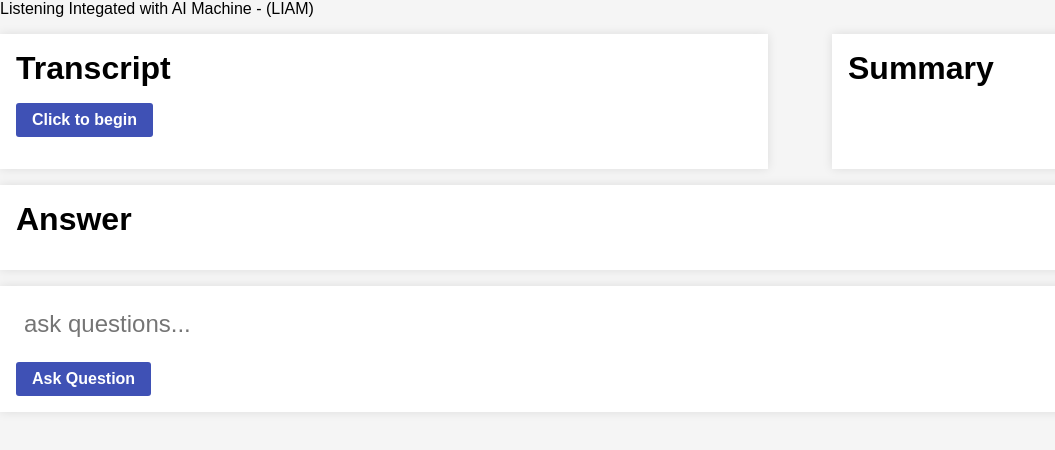
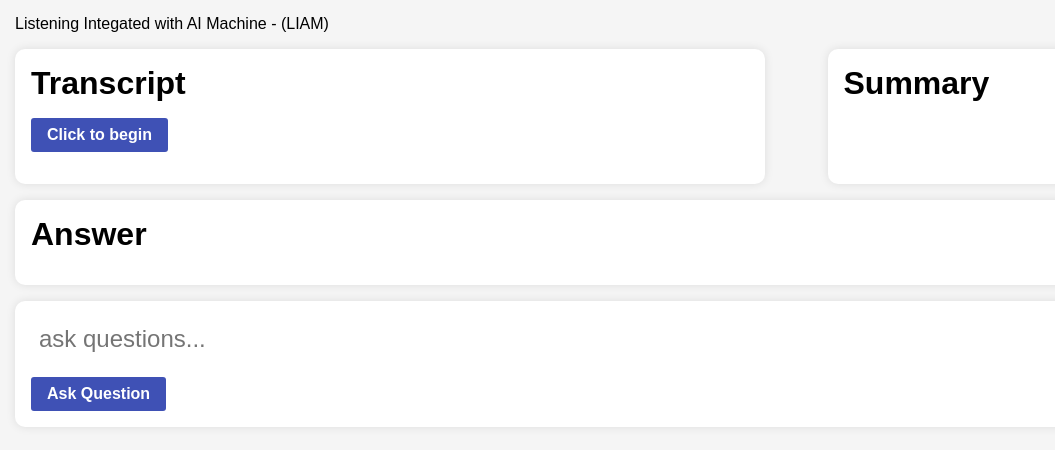
Before and after one commit to andrewschoi/liam, a Next.js app: page / in a window 1280 px wide. Shown: the top 450 px of the page, without its empty margins (0-1055 px from the left). Built offline with nearby package versions, Linux system fonts and the light colour scheme.

Commit message:
Home page stylistic changes

```diff
--- a/src/pages/index.js
+++ b/src/pages/index.js
@@ -56,6 +56,7 @@ export default function Home() {
   };
 
   return (
+    <main>
       <div>
         Listening Integated with AI Machine - (LIAM)
         <div className="row-container">
@@ -101,5 +102,6 @@ export default function Home() {
           </button>
         </div>
       </div>
+    </main>
   );
 }
--- a/src/styles/globals.css
+++ b/src/styles/globals.css
@@ -32,6 +32,7 @@ body {
   box-shadow: 0 0 10px rgba(0, 0, 0, 0.1);
   padding: 1rem;
   margin-bottom: 1rem;
+  border-radius: 10px;
 }
 
 .transcript-header {
@@ -69,6 +70,7 @@ body {
   box-shadow: 0 0 10px rgba(0, 0, 0, 0.1);
   padding: 1rem;
   margin-bottom: 1rem;
+  border-radius: 10px;
 }
 
 .summary-header {
@@ -93,6 +95,7 @@ body {
   box-shadow: 0 0 10px rgba(0, 0, 0, 0.1);
   padding: 1rem;
   margin-bottom: 1rem;
+  border-radius: 10px;
 }
 
 .answer-header {
@@ -111,6 +114,7 @@ body {
   background-color: #fff;
   box-shadow: 0 0 10px rgba(0, 0, 0, 0.1);
   padding: 1rem;
+  border-radius: 10px;
 }
 
 .question-field {
@@ -141,3 +145,7 @@ body {
 .submit-button:disabled {
   background-color: #2c3e50;
 }
+
+main {
+  margin: 15px;
+}
```
Lines whose indentation alone changed are shown as unchanged.
